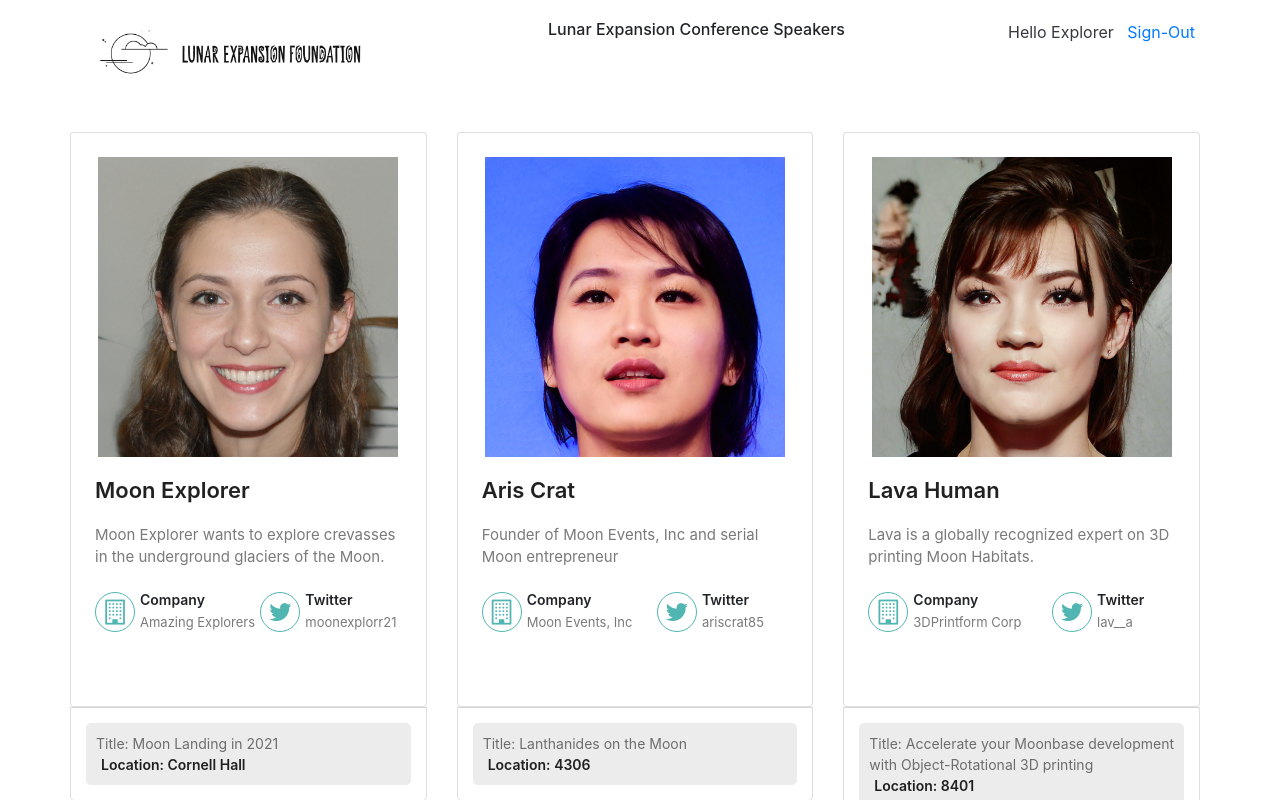
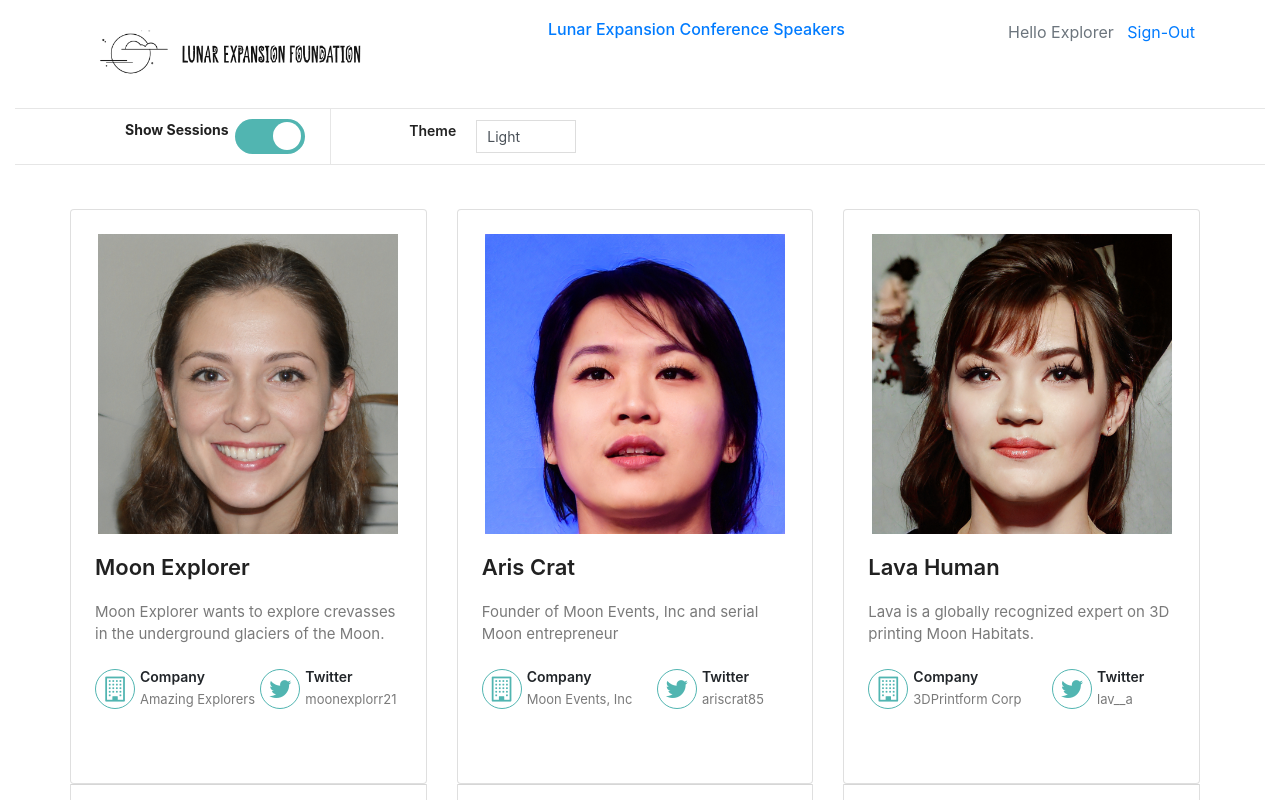
Before and after one commit to supernovabirth/learnreact, a Next.js app in the folder react-components/: page / in a window 1280 px wide. Shown: the top 800 px of the page. Built offline with nearby package versions, Linux system fonts and the light colour scheme.

Commit message:
added speakertoolbar and state to toggle theme

```diff
--- a/react-components/src/components/Header.js
+++ b/react-components/src/components/Header.js
@@ -1,5 +1,4 @@
-
-function Header() {
+function Header({ theme }) {
     return (
         <div className="padT4 padB4">
             <div className="container mobile-container">
@@ -7,10 +6,10 @@ function Header() {
                     <div>
                         <img alt="Lunar Expansion Foundation" src="/images/lunarexpansionfoundation.png" width="300px" />
                     </div>
-                    <div className="light">
+                    <div className={theme === "light" ? "text-primary" : "text-light"}>
                         <h6 className="header-title">Lunar Expansion Conference Speakers</h6>
                     </div>
-                    <div className="text-dark">
+                    <div className={theme === "light" ? "text-secondary" : "text-info"} >
                         Hello Explorer &nbsp;&nbsp;
                         <span>
                             <a href="#">Sign-Out</a>
--- a/react-components/src/components/Speakers.js
+++ b/react-components/src/components/Speakers.js
@@ -1,11 +1,18 @@
 import { data } from "../../SpeakerData";
 import SpeakersList from "./SpeakersList";
 import Header from "./Header";
+import SpeakersToolbar from "./SpeakersToolbar";
+import { useState } from "react";
 
 function Speakers() {
+    const [theme, setTheme] = useState("light");
+    //TODO: save default value on user profile, auto save selected value to user profile
+    //onChange setTheme and call API to save value
+
     return (
-        <div className="container-fluid">
-            <Header />
+        <div className={theme === "light" ? "container-fluid" : "container-fluid dark"}>
+            <Header theme={theme} />
+            <SpeakersToolbar theme={theme} setTheme={setTheme} />
             <SpeakersList data={data} />
         </div>
     )
--- /dev/null
+++ b/react-components/src/components/SpeakersToolbar.js
@@ -0,0 +1,41 @@
+import { useState } from 'react';
+
+function SpeakersToolbar({ theme, setTheme }) {
+
+    const [showSessions, setShowSessions] = useState(true);
+
+    return (
+        <section className="toolbar dark-theme-header">
+            <div className="container">
+                <div className="justify-content-between">
+                    <ul className="toolrow d-flex flex-column flex-lg-row">
+                        <li className="d-flex flex-column flex-md-row">
+                            <b>Show Sessions&nbsp;&nbsp;</b>
+                            <label className="fav">
+                                <input type="checkbox" checked={true} />
+                                <span className="switch"></span>
+                            </label>
+                        </li>
+                        <li className="d-flex flex-column flex-md-row ml-sm-5 ml-0">
+                            <strong>Theme</strong>
+                            <label classname="dropdown">
+                                <select
+                                    className="form-control theme"
+                                    value={theme}
+                                    onChange={(event) => {
+                                        setTheme(event.target.value);
+                                    }}
+                                >
+                                    <option value="light">Light</option>
+                                    <option value="dark">Dark</option>
+                                </select>
+                            </label>
+                        </li>
+                    </ul>
+                </div>
+            </div>
+        </section>
+    )
+}
+
+export default SpeakersToolbar;
```
